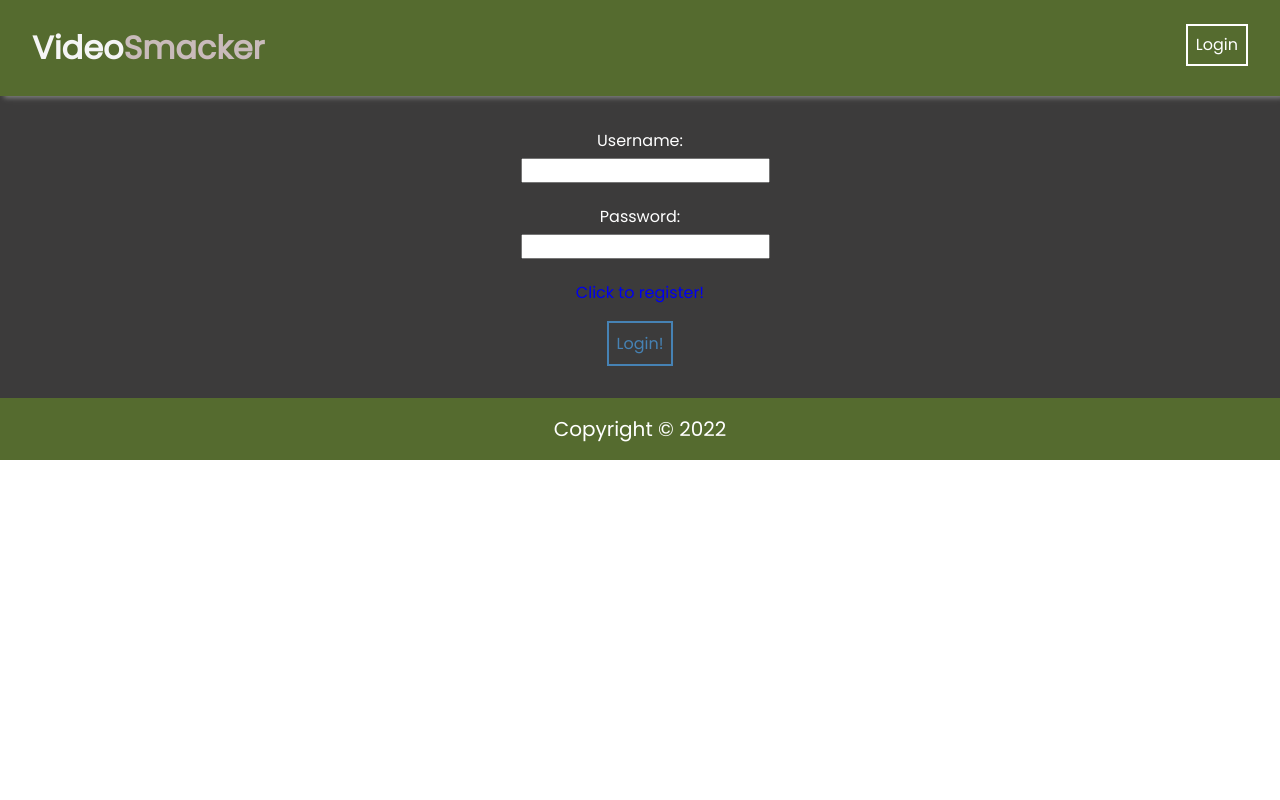
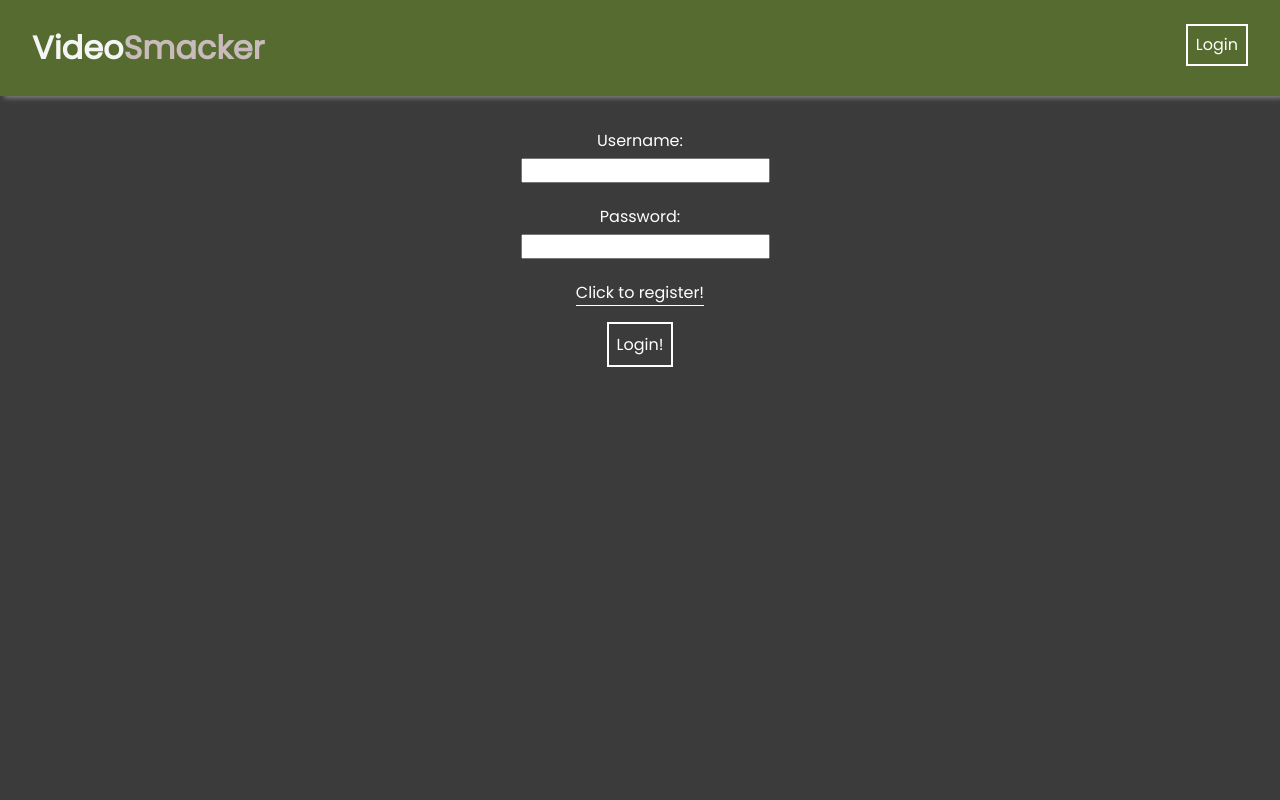
Before and after one commit to MBisovskyi/YouTube-Clone-FullStack, a React (Create React App) app in the folder frontend/: page /login in a window 1280 px wide. Shown: the top 800 px of the page. Built offline with nearby package versions, Linux system fonts and the light colour scheme.

Commit message:
Styling for LoginPage and RegisterPage is finished

```diff
--- a/frontend/src/App.css
+++ b/frontend/src/App.css
@@ -19,8 +19,8 @@ p {
 
 button {
   background-color: transparent;
-  border: 2px solid steelblue;
-  color: steelblue;
+  border: 2px solid white;
+  color: white;
   font-size: 1rem;
   font-family: inherit;
   max-width: 100px;
@@ -29,8 +29,9 @@ button {
 
 button:hover {
   cursor: pointer;
+  border: 2px solid black;
   color: white;
-  background-color: steelblue;
+  background-color: darkolivegreen;
 }
 
 .app-container {
@@ -49,8 +50,8 @@ button:hover {
   align-items: center;
   display: flex;
   flex-direction: column;
-  justify-content: flex-end;
   gap: 1rem;
+  height: 100vh;
 }
 
 .form input {
--- a/frontend/src/components/NavBar/NavBar.css
+++ b/frontend/src/components/NavBar/NavBar.css
@@ -25,7 +25,7 @@ li {
 
 .navBar button:hover {
   background: white;
-  color: steelblue;
+  color: black;
   cursor: pointer;
 }
 
--- a/frontend/src/components/SearchBar/SearchBar.css
+++ b/frontend/src/components/SearchBar/SearchBar.css
@@ -16,7 +16,7 @@
 
 .searchbutton:hover {
   background-color: darkolivegreen;
-  border-color: rgb(165, 165, 165);
+  border: 4px solid rgb(165, 165, 165);
 }
 
 .searchbutton {
--- a/frontend/src/pages/HomePage/HomePage.js
+++ b/frontend/src/pages/HomePage/HomePage.js
@@ -25,11 +25,12 @@ const HomePage = () => {
 
   return (
     <div>
-      <p className="welcome">
-        <h3>
+      <h3>
+        <p className="welcome">
           Welcome <span>{user.username}!</span>
-        </h3>
-      </p>
+        </p>
+      </h3>
+
       <SearchBar setVideos={setVideos} />
       <div className="vid-container">
         {videos.map(function (vid, index) {
--- a/frontend/src/pages/LoginPage/LoginPage.css
+++ b/frontend/src/pages/LoginPage/LoginPage.css
@@ -1,3 +1,8 @@
 .error {
   color: red;
 }
+
+.registerbutton {
+  color: white;
+  border-bottom: 1px solid white;
+}
--- a/frontend/src/pages/LoginPage/LoginPage.js
+++ b/frontend/src/pages/LoginPage/LoginPage.js
@@ -42,7 +42,9 @@ const LoginPage = () => {
         {isServerError ? (
           <p className="error">Login failed, incorrect credentials!</p>
         ) : null}
-        <Link to="/register">Click to register!</Link>
+        <Link className="registerbutton" to="/register">
+          Click to register!
+        </Link>
         <button>Login!</button>
       </form>
     </div>
```
